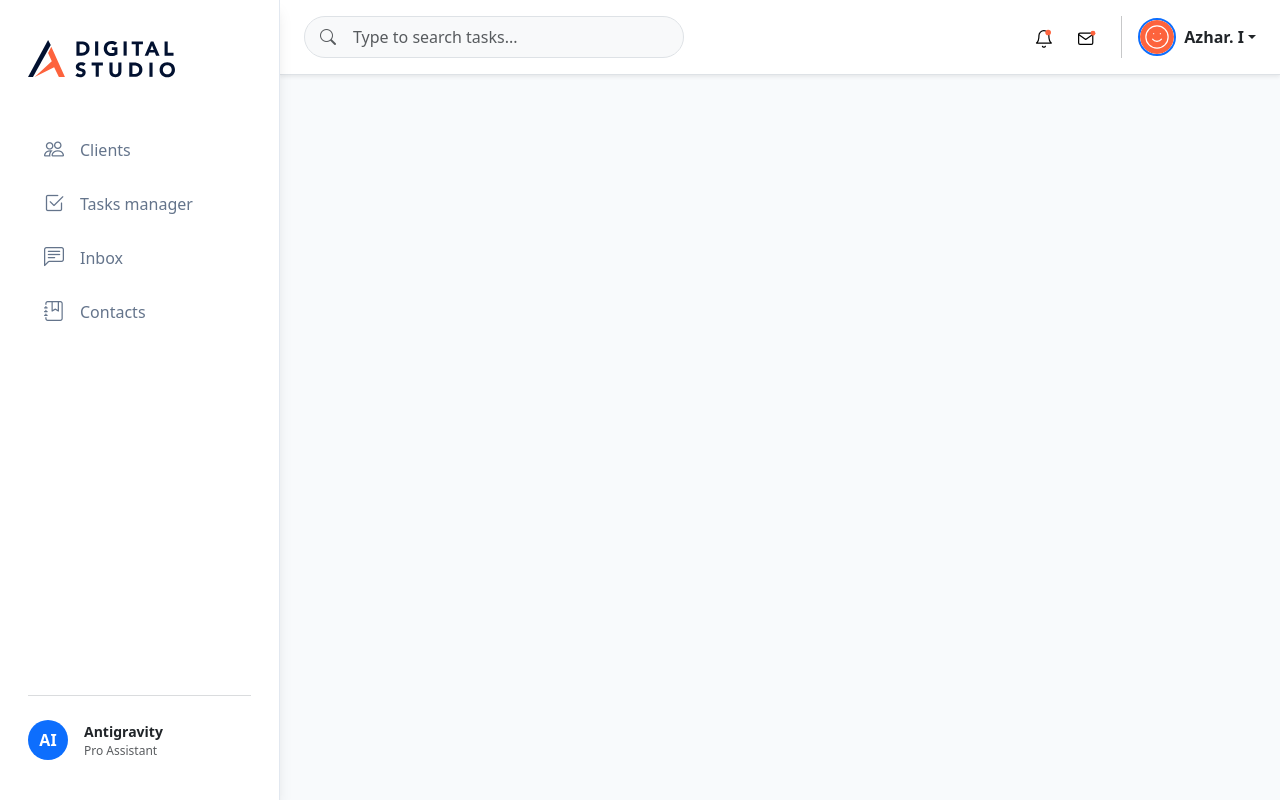
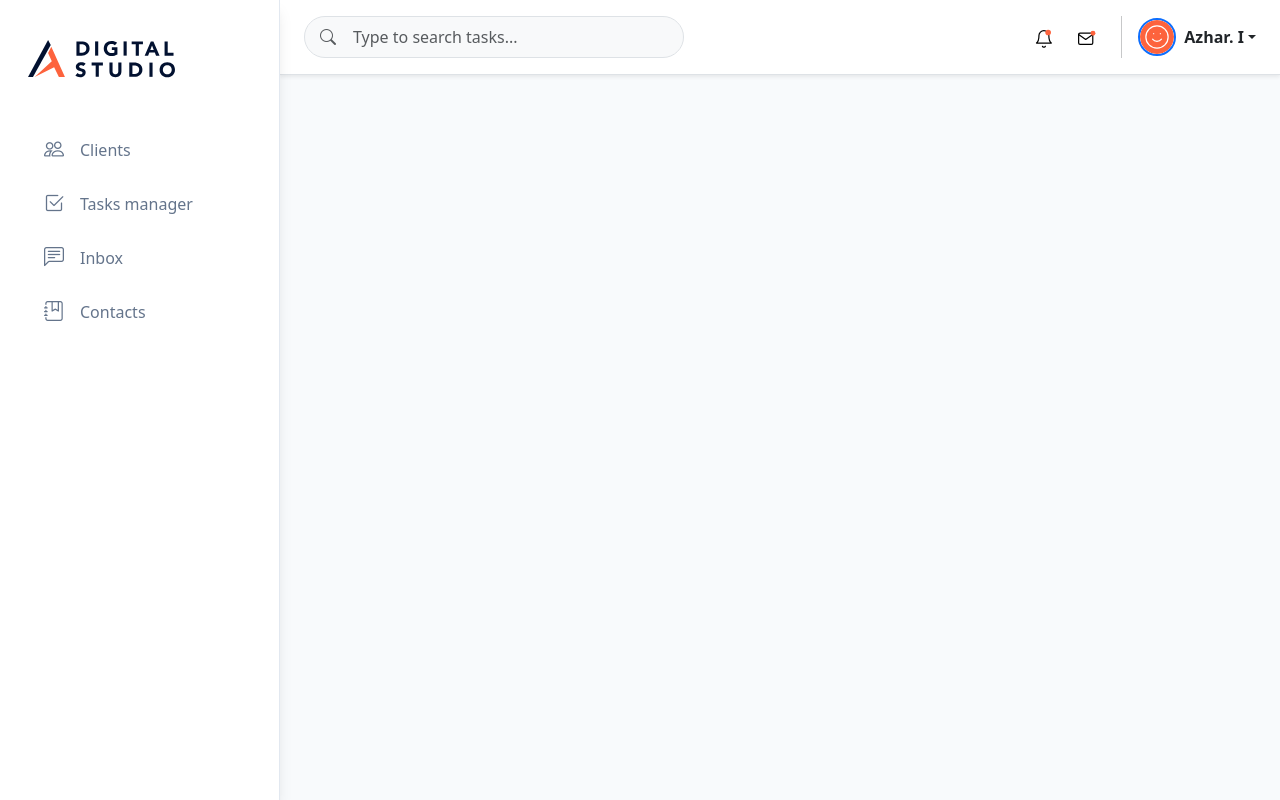
Before and after one commit to kambekson/to-do-bootstrap, a React (Vite) app: page / in a window 1280 px wide. Built offline with nearby package versions, Linux system fonts and the light colour scheme.

Commit message:
refactor: remove unused styles

```diff
--- a/src/components/Sidebar.jsx
+++ b/src/components/Sidebar.jsx
@@ -47,18 +47,6 @@ function Sidebar({ isOpen, setIsOpen }) {
                         </NavLink>
                     ))}
                 </nav>
-
-                <div className="mt-auto w-100 pt-4 border-top border-secondary border-opacity-25 d-none d-lg-block">
-                    <div className="d-flex align-items-center gap-3">
-                        <div className="bg-primary text-white rounded-circle d-flex align-items-center justify-content-center" style={{ width: '40px', height: '40px', fontWeight: 'bold' }}>
-                            AI
-                        </div>
-                        <div>
-                            <div className="fw-semibold text-main fs-7">Antigravity</div>
-                            <div className="text-muted fs-8">Pro Assistant</div>
-                        </div>
-                    </div>
-                </div>
             </aside>
         </>
     );
```
